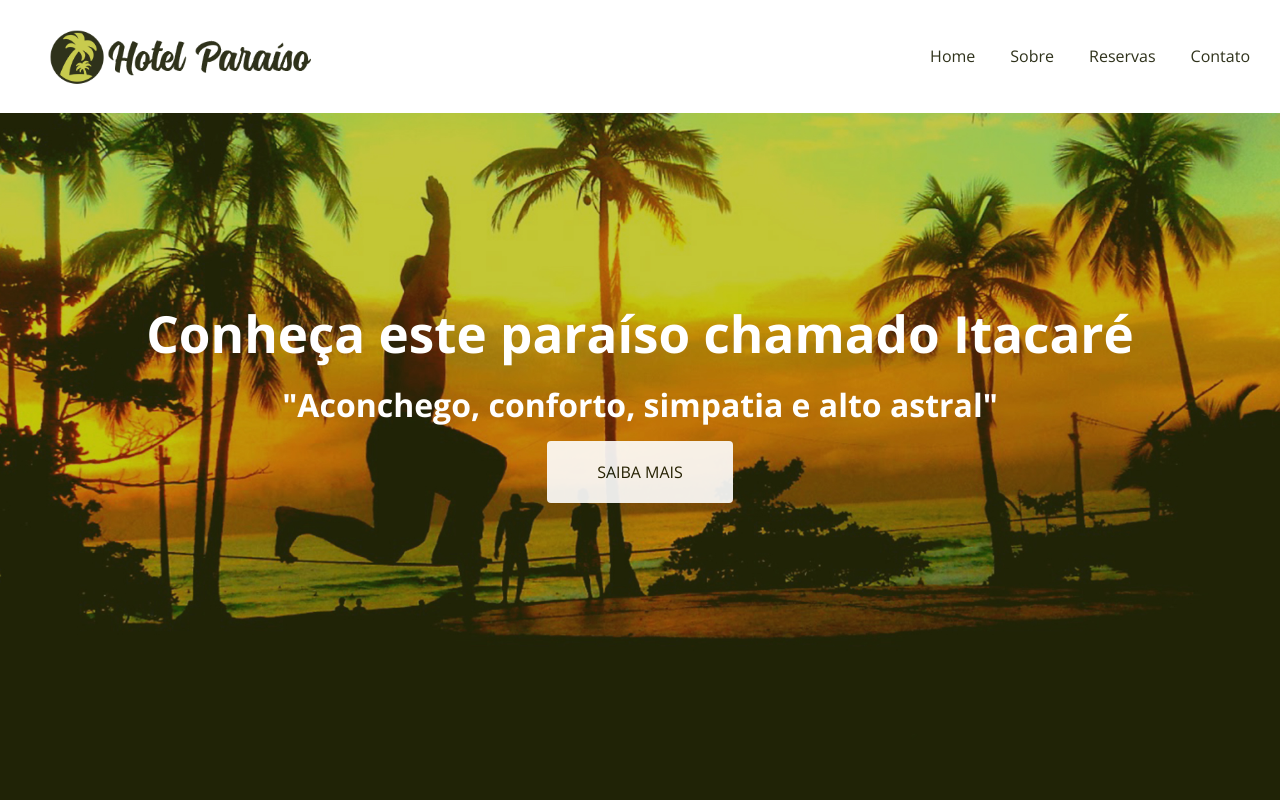
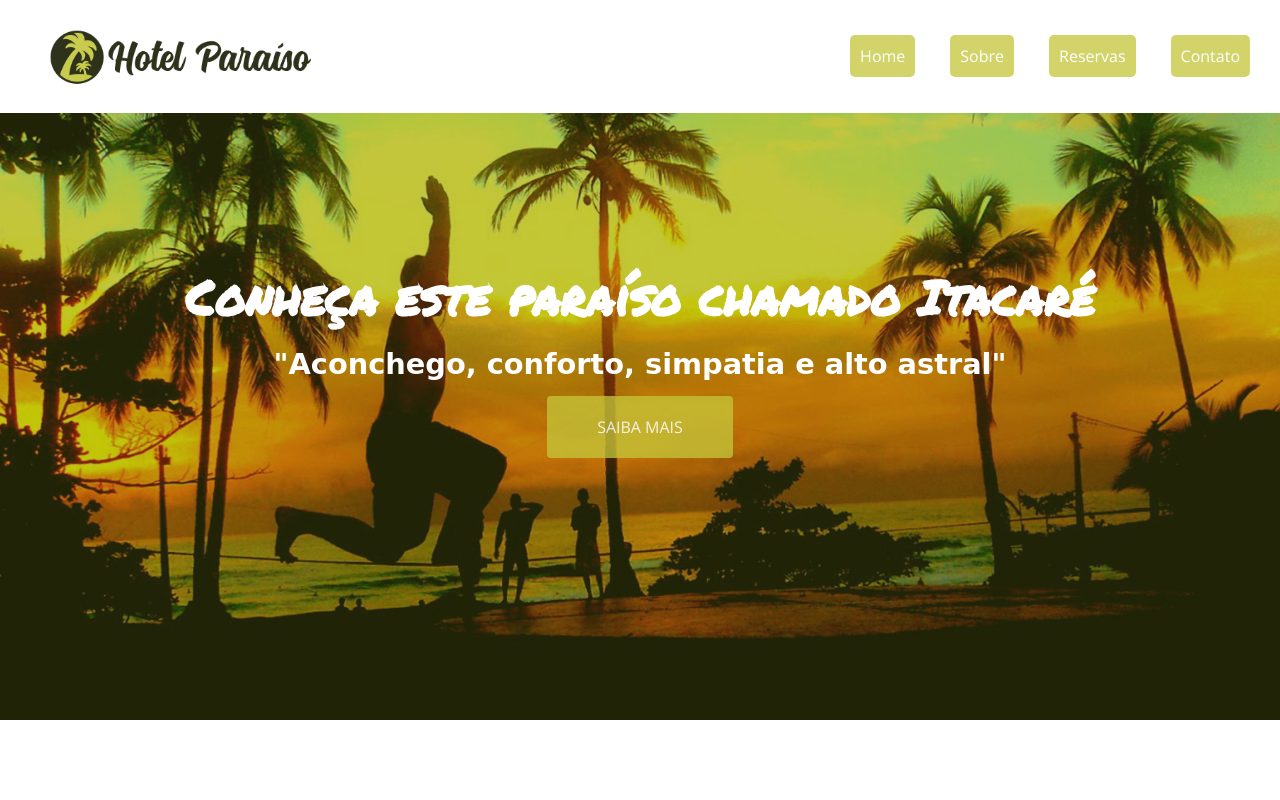
Before and after one commit to isabellaterssariol/projeto-hotel, a plain HTML site: page index.html in a window 1280 px wide. Shown: the top 800 px of the page. Drawn offline with nearby package versions, Linux system fonts and the light colour scheme; a web font is replaced by a local one.

Commit message:
Atualizando CSS do projeto.

```diff
--- a/estilos/style.css
+++ b/estilos/style.css
@@ -1,6 +1,9 @@
 @charset "UTF-8";
 
 @import url('https://fonts.googleapis.com/css2?family=Open+Sans:wght@300;400;500;600;700;800&display=swap');
+
+@import url('https://fonts.googleapis.com/css2?family=Delicious+Handrawn&family=Permanent+Marker&family=Raleway:wght@100;300;400;500;700;900&display=swap');
+
 
 
 /*Config. gerais*/
@@ -41,11 +44,24 @@ header img {
     width: 300px;
 }
 header nav {
+
     display: flex;
     gap: 35px;
 }
 header li a {
-    color: #191c03;
+    color: white;
+    background-color: #c4c63bd7;
+    border-radius: 5px;
+    padding: 10px;
+}
+
+header li a:hover {
+    background-color: #515a0d;
+    color: #d4d655d7;
+    border: 1px solid #343a06;
+    transform: translate(-3px, -3px);
+    box-shadow: 2px 2px 6px rgba(0, 0, 0, 0.548);
+    transition: transform 0.3s;
 }
 
 
@@ -55,7 +71,7 @@ header li a {
     background-image: url(../img/hero.jpg);
     background-size: cover;
     background-position: center top;
-    min-height: 100vh;
+    min-height: 90vh;
     display: flex;
     flex-direction: column;
     justify-content: center;
@@ -63,17 +79,20 @@ header li a {
     text-align: center;
 }
 .hero h1 {
-    font-size: 3.2em;
+    font-family: 'Permanent Marker', cursive;
+    font-size: 3em;
+    color: white;
     margin-bottom: 15px;
 }
 .hero h3 {
-    font-size: 2em;
+    font-family: 'Delicious Handrawn', cursive;;
+    font-size: 1.8em;
     margin-bottom: 15px;
 }
 .hero .btn {
-    background-color: white;
+    background-color: #c4c63bd7;
     border-radius: 4px;
-    color: #191c03;
+    color: white;
     padding: 20px 50px;
     text-transform: uppercase;
 }
```
